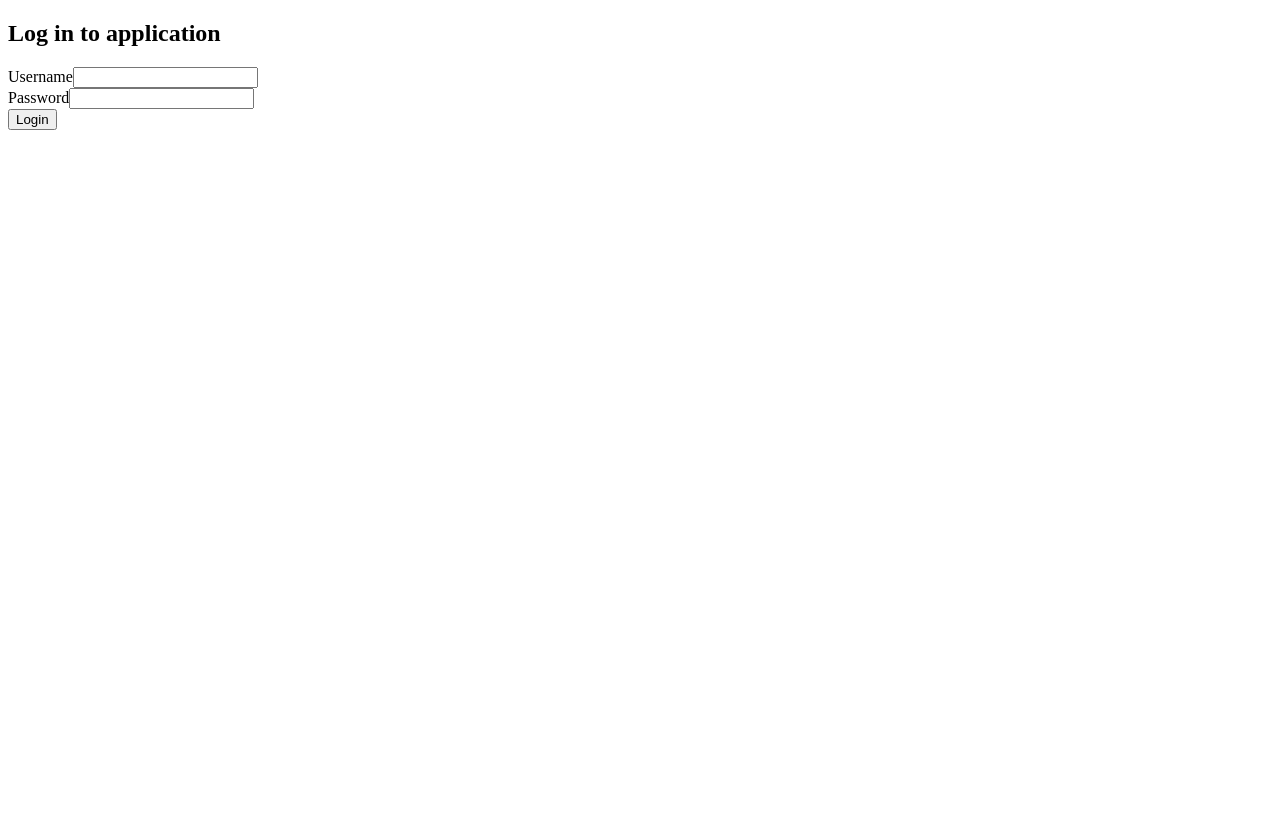
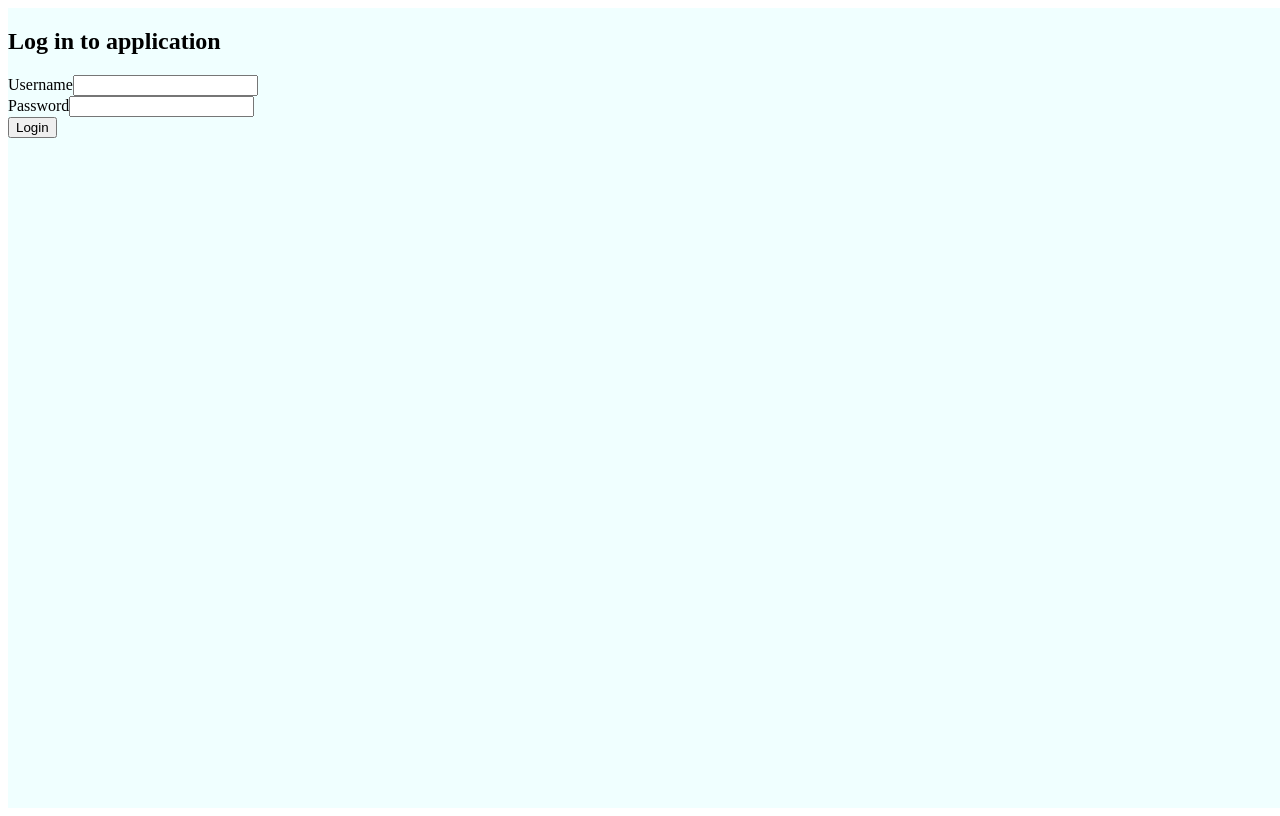
Before and after one commit to villevt/fsopen2021, a React (Create React App) app in the folder part7/bloglist-frontend/: page / in a window 1280 px wide. Built offline with nearby package versions, Linux system fonts and the light colour scheme; no server answers.

Commit message:
Styling of the main app body

```diff
--- a/part7/bloglist-frontend/src/App.js
+++ b/part7/bloglist-frontend/src/App.js
@@ -1,6 +1,7 @@
 import React, { useEffect, useState } from "react"
 import { useDispatch, useSelector } from "react-redux"
 import { Switch, Redirect, Route, useRouteMatch } from "react-router-dom"
+import styled from "styled-components"
 
 import { initBlogs } from "./reducers/blogs"
 import { getSavedUser} from "./reducers/currentUser"
@@ -30,8 +31,21 @@ const App = () => {
     setLocalUserChecked(true)
   }, [])
 
-  const appMain = () => (
-    <div>
+  const Body = styled.div`
+    background-color: Azure;
+    display: flex;
+    margin: 0;
+    min-height: 100vh;
+    min-width: 100vw;
+    padding: 0;
+  `
+
+  return (
+    <Body>
+      <Notification />
+      {!loggedUser
+        ? <Login />
+        : <div>
           {(localUserChecked && !loggedUser) && <Redirect to="/" />}
           <Navigation />
           <h2>Blog app</h2>
@@ -50,16 +64,8 @@ const App = () => {
             </Route>
           </Switch>
         </div>
-  )
-
-  return (
-    <div>
-      <Notification />
-      {!loggedUser
-        ? <Login />
-        : appMain()
       }
-    </div>
+    </Body>
   )
 }
 
```
Lines whose indentation alone changed are shown as unchanged.
